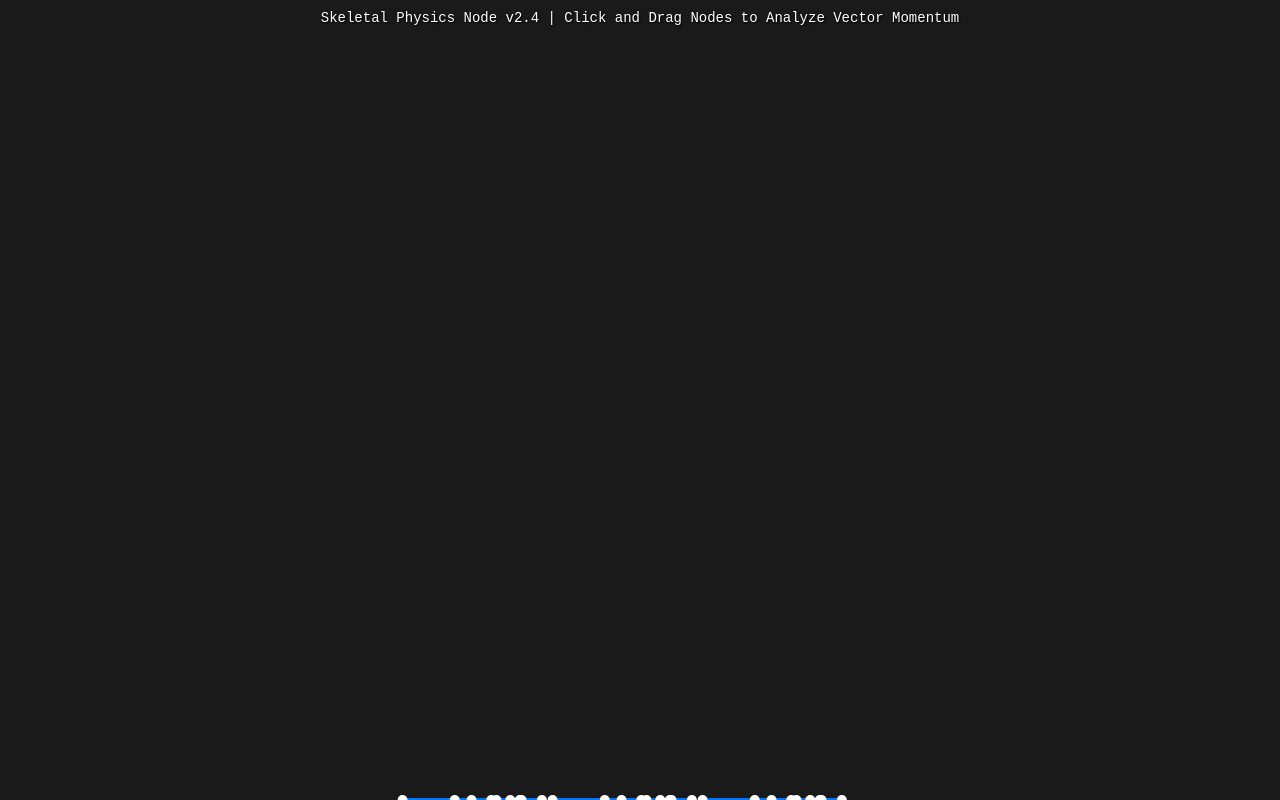
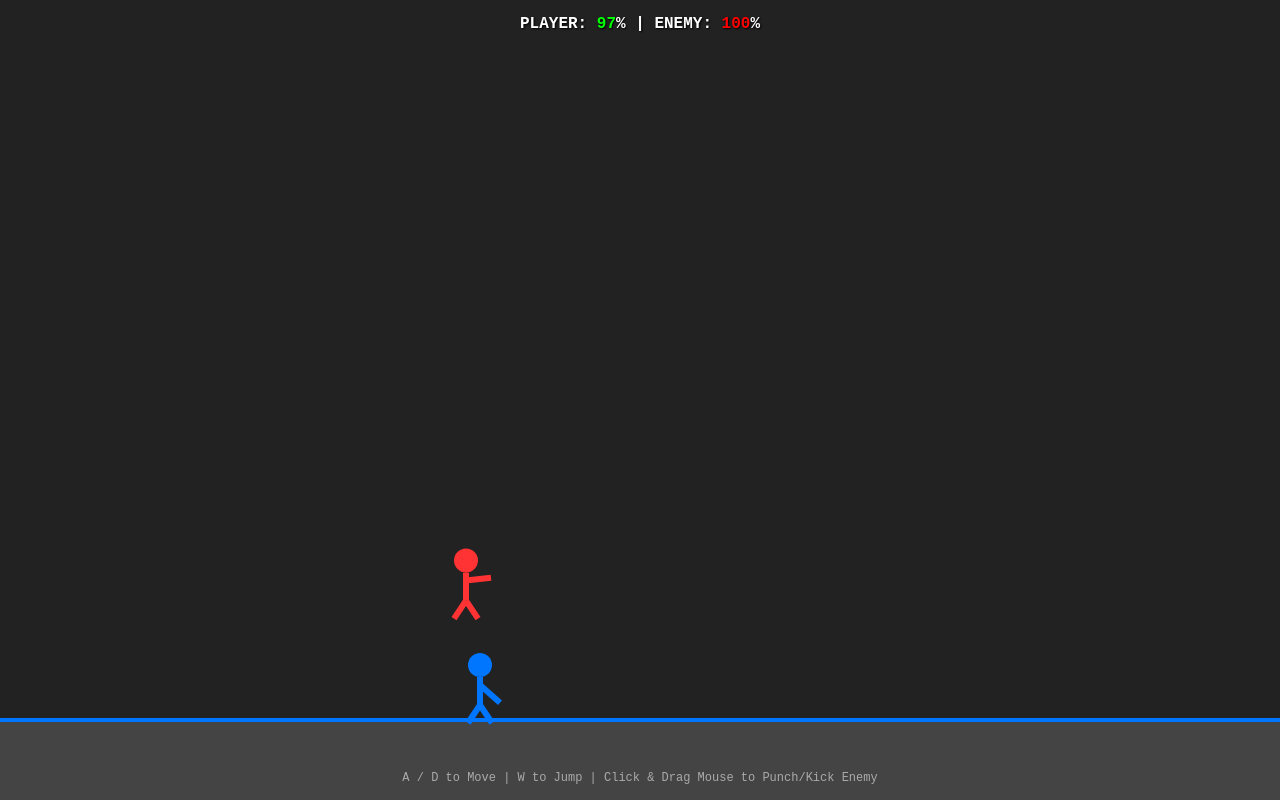
Before and after one commit to akzzka1/akzzka1.github.io, a plain HTML site: page module2-a/index.html in a window 1280 px wide. Drawn offline with Linux system fonts and the light colour scheme.

Commit message:
Update index.html

```diff
--- a/module2-a/index.html
+++ b/module2-a/index.html
@@ -3,167 +3,200 @@
 <head>
     <meta charset="UTF-8">
     <meta name="viewport" content="width=device-width, initial-scale=1.0">
-    <title>Skeletal Matrix Optimization & Vector Analysis</title>
+    <title>Skeletal Matrix Optimization & Kinetic Collisions</title>
     <style>
         body { margin: 0; padding: 0; background-color: #111; color: #fff; font-family: monospace; overflow: hidden; text-align: center; }
-        #canvas { background: #1a1a1a; display: block; margin: 0 auto; box-shadow: 0 0 20px rgba(0,0,0,0.5); }
-        .info { position: absolute; top: 10px; width: 100%; pointer-events: none; font-size: 14px; text-shadow: 1px 1px 2px #000; }
+        #canvas { background: #222; display: block; margin: 0 auto; box-shadow: 0 0 20px rgba(0,0,0,0.5); }
+        .ui { position: absolute; top: 15px; width: 100%; pointer-events: none; font-size: 16px; font-weight: bold; text-shadow: 1px 1px 2px #000; }
+        .controls { position: absolute; bottom: 15px; width: 100%; pointer-events: none; font-size: 12px; color: #aaa; }
     </style>
 </head>
 <body>
 
-    <div class="info">Skeletal Physics Node v2.4 | Click and Drag Nodes to Analyze Vector Momentum</div>
+    <div class="ui">
+        PLAYER: <span id="pHealth" style="color:#00ff00">100</span>% |
+        ENEMY: <span id="eHealth" style="color:#ff0000">100</span>%
+    </div>
+    <div class="controls">A / D to Move | W to Jump | Click & Drag Mouse to Punch/Kick Enemy</div>
+
     <canvas id="canvas"></canvas>
 
     <script>
         const canvas = document.getElementById('canvas');
         const ctx = canvas.getContext('2d');
 
-        // Fit to browser window size dynamically
         canvas.width = window.innerWidth;
         canvas.height = window.innerHeight;
 
-        let points = [];
-        let sticks = [];
-        let bounce = 0.9;
-        let gravity = 0.5;
-        let friction = 0.999;
-        let draggedPoint = null;
+        const gravity = 0.6;
+        const groundY = canvas.height - 80;
 
-        function addPoint(x, y, oldX, oldY, pinned = false) {
-            points.push({ x, y, oldX: oldX || x, oldY: oldY || y, pinned });
-            return points[points.length - 1];
+        // Simplified character tracking states for performance
+        let player = { x: canvas.width / 3, y: groundY - 50, vx: 0, vy: 0, health: 100, radius: 25, isGrounded: false };
+        let enemy = { x: (canvas.width / 3) * 2, y: groundY - 50, vx: 0, vy: 0, health: 100, radius: 25, isGrounded: false };
+
+        // Animation joint positions for ragdoll illusion
+        let pJoints = { armX: 20, armY: 0, legX: 10, legY: 30 };
+        let eJoints = { armX: -20, armY: 0, legX: -10, legY: 30 };
+
+        // Mouse tracking for active hit vectors
+        let mouseX = 0, mouseY = 0, isMouseDown = false;
+
+        // Handle Keyboard Events
+        let keys = {};
+        window.addEventListener('keydown', e => keys[e.code] = true);
+        window.addEventListener('keyup', e => keys[e.code] = false);
+
+        // Handle Mouse Events for active combat tracking
+        window.addEventListener('mousedown', e => { isMouseDown = true; mouseX = e.clientX; mouseY = e.clientY; });
+        window.addEventListener('mousemove', e => { mouseX = e.clientX; mouseY = e.clientY; });
+        window.addEventListener('mouseup', () => isMouseDown = false);
+
+        function updatePhysics(char) {
+            char.y += char.vy;
+            char.x += char.vx;
+            char.vy += gravity;
+            char.vx *= 0.85; // Friction constant
+
+            // Ground boundary validation
+            if (char.y >= groundY - char.radius) {
+                char.y = groundY - char.radius;
+                char.vy = 0;
+                char.isGrounded = true;
+            } else {
+                char.isGrounded = false;
             }
 
-        function addStick(p0, p1, length) {
-            if (length === undefined) {
-                let dx = p1.x - p0.x;
-                let dy = p1.y - p0.y;
-                length = Math.sqrt(dx * dx + dy * dy);
-            }
-            sticks.push({ p0, p1, length });
+            // Wall boundary checks
+            if (char.x < char.radius) char.x = char.radius;
+            if (char.x > canvas.width - char.radius) char.x = canvas.width - char.radius;
         }
 
-        // Generate Interactive Physics Ragdoll Matrix Structure
-        function buildRagdoll(offsetX, offsetY) {
-            let head = addPoint(offsetX, offsetY - 60);
-            let neck = addPoint(offsetX, offsetY - 40);
-            let pelvis = addPoint(offsetX, offsetY);
-            let rShoulder = addPoint(offsetX + 25, offsetY - 35);
-            let rHand = addPoint(offsetX + 45, offsetY - 35);
-            let lShoulder = addPoint(offsetX - 25, offsetY - 35);
-            let lHand = addPoint(offsetX - 45, offsetY - 35);
-            let rFoot = addPoint(offsetX + 20, offsetY + 50);
-            let lFoot = addPoint(offsetX - 20, offsetY + 50);
-
-            // Structural constraints (Sticks/Bones)
-            addStick(head, neck);
-            addStick(neck, pelvis);
-            addStick(neck, rShoulder);
-            addStick(rShoulder, rHand);
-            addStick(neck, lShoulder);
-            addStick(lShoulder, lHand);
-            addStick(pelvis, rFoot);
-            addStick(pelvis, lFoot);
-
-            // Support muscle mapping
-            addStick(head, pelvis, 65);
-            addStick(rShoulder, lShoulder);
+        function runGameLoop() {
+            // --- 1. PLAYER INPUT CONTROLS ---
+            if (keys['KeyA']) player.vx = -6;
+            if (keys['KeyD']) player.vx = 6;
+            if (keys['KeyW'] && player.isGrounded) {
+                player.vy = -14;
+                player.isGrounded = false;
             }
 
-        // Spawn multiple interactive entities
-        buildRagdoll(canvas.width / 2, canvas.height / 3);
-        buildRagdoll(canvas.width / 2 - 150, canvas.height / 3);
-        buildRagdoll(canvas.width / 2 + 150, canvas.height / 3);
-
-        function updatePoints() {
-            for (let i = 0; i < points.length; i++) {
-                let p = points[i];
-                if (!p.pinned) {
-                    let vx = (p.x - p.oldX) * friction;
-                    let vy = (p.y - p.oldY) * friction;
-                    p.oldX = p.x;
-                    p.oldY = p.y;
-                    p.x += vx;
-                    p.y += vy;
-                    p.y += gravity;
-
-                    // Bound Collisions
-                    if (p.x > canvas.width) { p.x = canvas.width; p.oldX = p.x + vx * bounce; }
-                    else if (p.x < 0) { p.x = 0; p.oldX = p.x + vx * bounce; }
-                    if (p.y > canvas.height) { p.y = canvas.height; p.oldY = p.y + vy * bounce; }
-                    else if (p.y < 0) { p.y = 0; p.oldY = p.y + vy * bounce; }
-                }
+            // --- 2. ENEMY FIGHTING AI ---
+            // Simple logic tracker: Enemy moves towards player position
+            let distanceX = player.x - enemy.x;
+            if (Math.abs(distanceX) > 60) {
+                enemy.vx = distanceX > 0 ? 3.5 : -3.5;
+            } else {
+                // Random attack jumps when near player
+                if (Math.random() < 0.02 && enemy.isGrounded) {
+                    enemy.vy = -12;
                 }
             }
 
-        function updateSticks() {
-            for (let i = 0; i < sticks.length; i++) {
-                let s = sticks[i];
-                let dx = s.p1.x - s.p0.x;
-                let dy = s.p1.y - s.p0.y;
-                let distance = Math.sqrt(dx * dx + dy * dy);
-                let difference = s.length - distance;
-                let percent = difference / distance / 2;
-                let offsetX = dx * percent;
-                let offsetY = dy * percent;
+            // --- 3. MOUSE-DRAG RAGDOLL FIGHTING MECHANICS ---
+            if (isMouseDown) {
+                // Point arm toward mouse vector to execute physics punches
+                let dx = mouseX - (player.x);
+                let dy = mouseY - (player.y);
+                let angle = Math.atan2(dy, dx);
+                pJoints.armX = Math.cos(angle) * 35;
+                pJoints.armY = Math.sin(angle) * 35;
 
-                if (!s.p0.pinned) { s.p0.x -= offsetX; s.p0.y -= offsetY; }
-                if (!s.p1.pinned) { s.p1.x += offsetX; s.p1.y += offsetY; }
+                // Hit Detection: Checks if mouse hand intersects enemy hit-sphere
+                let handX = player.x + pJoints.armX;
+                let handY = player.y + pJoints.armY;
+                let hx = handX - enemy.x;
+                let hy = handY - enemy.y;
+                let hitDist = Math.sqrt(hx * hx + hy * hy);
+
+                if (hitDist < enemy.radius + 15 && enemy.health > 0) {
+                    enemy.health -= 1; // Inflict impact value damage
+                    enemy.vx += pJoints.armX * 0.4; // Push back enemy structure
+                    enemy.vy -= 3;
+                    document.getElementById('eHealth').innerText = Math.max(0, Math.floor(enemy.health));
+                }
+            } else {
+                // Default joint bobbing while neutral
+                let wave = Math.sin(Date.now() * 0.01);
+                pJoints.armX = 20; pJoints.armY = 10 + wave * 5;
+            }
+
+            // --- 4. ENEMY COUNTER-ATTACK DETECTION ---
+            let ex = enemy.x - player.x;
+            let ey = enemy.y - player.y;
+            let proximDist = Math.sqrt(ex * ex + ey * ey);
+
+            if (proximDist < 70) {
+                // Swing enemy arm at player coordinates
+                let wave = Math.sin(Date.now() * 0.02);
+                eJoints.armX = distanceX > 0 ? 25 : -25;
+                eJoints.armY = wave * 20;
+
+                if (Math.random() < 0.05 && player.health > 0) {
+                    player.health -= 0.5;
+                    player.vx += distanceX > 0 ? -4 : 4;
+                    document.getElementById('pHealth').innerText = Math.max(0, Math.floor(player.health));
                 }
             }
 
-        function render() {
+            // Move body structures
+            updatePhysics(player);
+            updatePhysics(enemy);
+
+            // --- 5. RENDER THE COMBAT GRID ---
             ctx.clearRect(0, 0, canvas.width, canvas.height);
 
-            // Draw Skeletal Vectors
+            // Draw Safety Arena Floor
+            ctx.fillStyle = '#444';
+            ctx.fillRect(0, groundY, canvas.width, canvas.height - groundY);
             ctx.strokeStyle = '#0076ff';
             ctx.lineWidth = 4;
-            ctx.beginPath();
-            for (let i = 0; i < sticks.length; i++) {
-                ctx.moveTo(sticks[i].p0.x, sticks[i].p0.y);
-                ctx.lineTo(sticks[i].p1.x, sticks[i].p1.y);
-            }
-            ctx.stroke();
+            ctx.beginPath(); ctx.moveTo(0, groundY); ctx.lineTo(canvas.width, groundY); ctx.stroke();
 
-            // Draw Mass Nodes
-            ctx.fillStyle = '#ffffff';
-            for (let i = 0; i < points.length; i++) {
-                ctx.beginPath();
-                ctx.arc(points[i].x, points[i].y, 5, 0, Math.PI * 2);
-                ctx.fill();
-            }
+            // RENDER PLAYER (Blue Color Variant)
+            if (player.health > 0) {
+                ctx.strokeStyle = '#0076ff'; ctx.lineWidth = 6; ctx.fillStyle = '#0076ff';
+                // Head
+                ctx.beginPath(); ctx.arc(player.x, player.y - 30, 12, 0, Math.PI * 2); ctx.fill();
+                // Spine / Torso
+                ctx.beginPath(); ctx.moveTo(player.x, player.y - 18); ctx.lineTo(player.x, player.y + 10); ctx.stroke();
+                // Active Arm Vector
+                ctx.beginPath(); ctx.moveTo(player.x, player.y - 10); ctx.lineTo(player.x + pJoints.armX, player.y + pJoints.armY); ctx.stroke();
+                // Ground Vectors (Legs)
+                ctx.beginPath(); ctx.moveTo(player.x, player.y + 10); ctx.lineTo(player.x - 12, player.y + 28); ctx.stroke();
+                ctx.beginPath(); ctx.moveTo(player.x, player.y + 10); ctx.lineTo(player.x + 12, player.y + 28); ctx.stroke();
             }
 
-        function update() {
-            if (draggedPoint) {
-                draggedPoint.x = mouseX;
-                draggedPoint.y = mouseY;
-            }
-            updatePoints();
-            for (let i = 0; i < 5; i++) { updateSticks(); }
-            render();
-            requestAnimationFrame(update);
+            // RENDER ENEMY (Red Color Variant)
+            if (enemy.health > 0) {
+                ctx.strokeStyle = '#ff3333'; ctx.lineWidth = 6; ctx.fillStyle = '#ff3333';
+                // Head
+                ctx.beginPath(); ctx.arc(enemy.x, enemy.y - 30, 12, 0, Math.PI * 2); ctx.fill();
+                // Spine / Torso
+                ctx.beginPath(); ctx.moveTo(enemy.x, enemy.y - 18); ctx.lineTo(enemy.x, enemy.y + 10); ctx.stroke();
+                // Active Attack Arm
+                ctx.beginPath(); ctx.moveTo(enemy.x, enemy.y - 10); ctx.lineTo(enemy.x + eJoints.armX, enemy.y + eJoints.armY); ctx.stroke();
+                // Legs
+                ctx.beginPath(); ctx.moveTo(enemy.x, enemy.y + 10); ctx.lineTo(enemy.x - 12, enemy.y + 28); ctx.stroke();
+                ctx.beginPath(); ctx.moveTo(enemy.x, enemy.y + 10); ctx.lineTo(enemy.x + 12, enemy.y + 28); ctx.stroke();
             }
 
-        // Mouse Drag Interaction Handling
-        let mouseX = 0, mouseY = 0;
-        window.addEventListener('mousedown', (e) => {
-            mouseX = e.clientX; mouseY = e.clientY;
-            let closestDist = 30;
-            for (let i = 0; i < points.length; i++) {
-                let dx = points[i].x - mouseX;
-                let dy = points[i].y - mouseY;
-                let dist = Math.sqrt(dx * dx + dy * dy);
-                if (dist < closestDist) { closestDist = dist; draggedPoint = points[i]; }
+            // Handle Respawn Criteria
+            if (player.health <= 0 || enemy.health <= 0) {
+                ctx.fillStyle = '#ffffff'; ctx.font = '24px monospace';
+                ctx.fillText(player.health <= 0 ? "GAME OVER - ENEMY WINS" : "VICTORY - ENEMY DESTROYED", canvas.width / 2 - 160, canvas.height / 2);
+                ctx.font = '14px monospace';
+                ctx.fillText("Refresh browser page to restart simulation index", canvas.width / 2 - 170, canvas.height / 2 + 40);
             }
-        });
 
-        window.addEventListener('mousemove', (e) => { mouseX = e.clientX; mouseY = e.clientY; });
-        window.addEventListener('mouseup', () => { draggedPoint = null; });
+            requestAnimationFrame(runGameLoop);
+        }
+
+        // Adjust resolution on screen flip/scale events
         window.addEventListener('resize', () => { canvas.width = window.innerWidth; canvas.height = window.innerHeight; });
 
-        update();
+        // Launch Application Instance
+        runGameLoop();
     </script>
 </body>
 </html>
```
Lines whose indentation alone changed are shown as unchanged.
